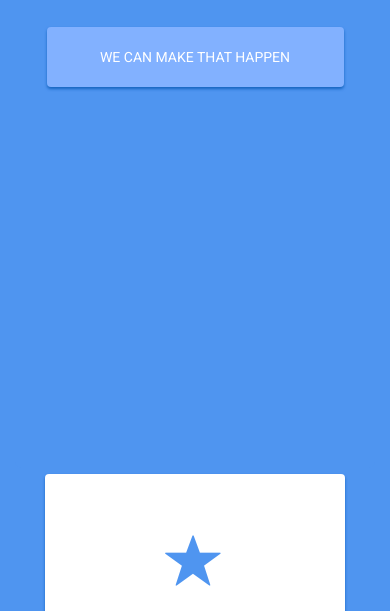
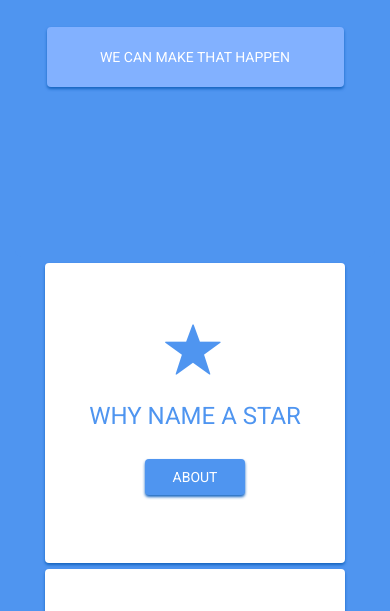
Before and after one commit to collinbender/star-registry, a plain HTML site: page index.html in a window 390 px wide. Shown: the part 217-828 px from the top of the page. Drawn offline with nearby package versions, Linux system fonts and the light colour scheme.

Commit message:
new commit

```diff
--- a/style.css
+++ b/style.css
@@ -200,6 +200,12 @@ h1 {
     background-color: #4f95f0;
   }
 }
+
+@media (max-width: 767px) {
+  .jumbotron {
+    height: 50vh;
+  }
+}
 @media (max-width: 940px) {
   .button-two {
     width: 50%;
```
